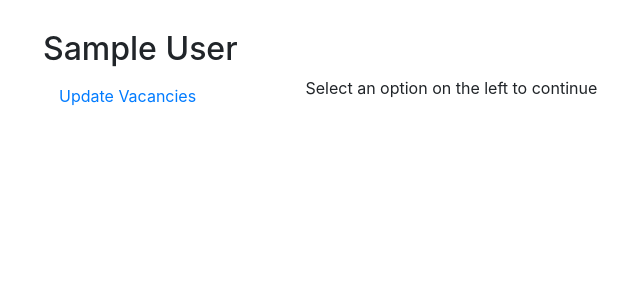
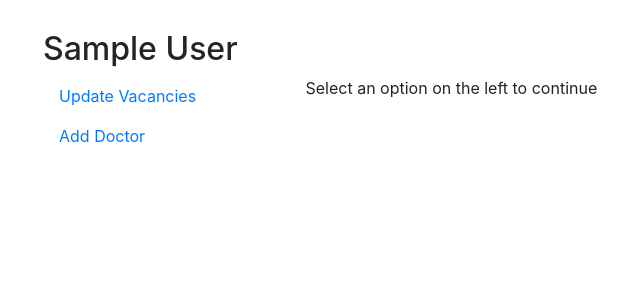
Before and after one commit to rishi-s8/hospital-vacancy, a Flask app: page /dashboard in a window 1280 px wide. Shown: the part 56-356 px from the top of the page, without its empty margins (57-697 px from the left). Run offline with Flask 2, Linux system fonts and the light colour scheme; the visitor is signed in with stand-in values (Sample User, id 1); data that the repository does not hold is empty; some libraries are stand-ins or nearby versions.

Commit message:
logged in for doctor, nav_link for addDoctor

```diff
--- a/app.py
+++ b/app.py
@@ -51,6 +51,7 @@ class AddDoctorsForm(Form):
 
 
 @app.route('/addDoctor', methods=['GET', 'POST'])
+@is_logged_in
 def addDoctor():
     form = AddDoctorsForm(request.form)
     if request.method == 'POST' and form.validate():
--- a/templates/dashboard.html
+++ b/templates/dashboard.html
@@ -9,6 +9,9 @@
         <ul class="nav nav-pills flex-column">
           <li class="nav-item">
             <a class="nav-link" href="/vacancies">Update Vacancies</a>
+          </li>
+          <li class="nav-item">
+            <a class="nav-link" href="/addDoctor">Add Doctor</a>
           </li>
           {% for article in articles %}
           <li class="nav-item">
```
